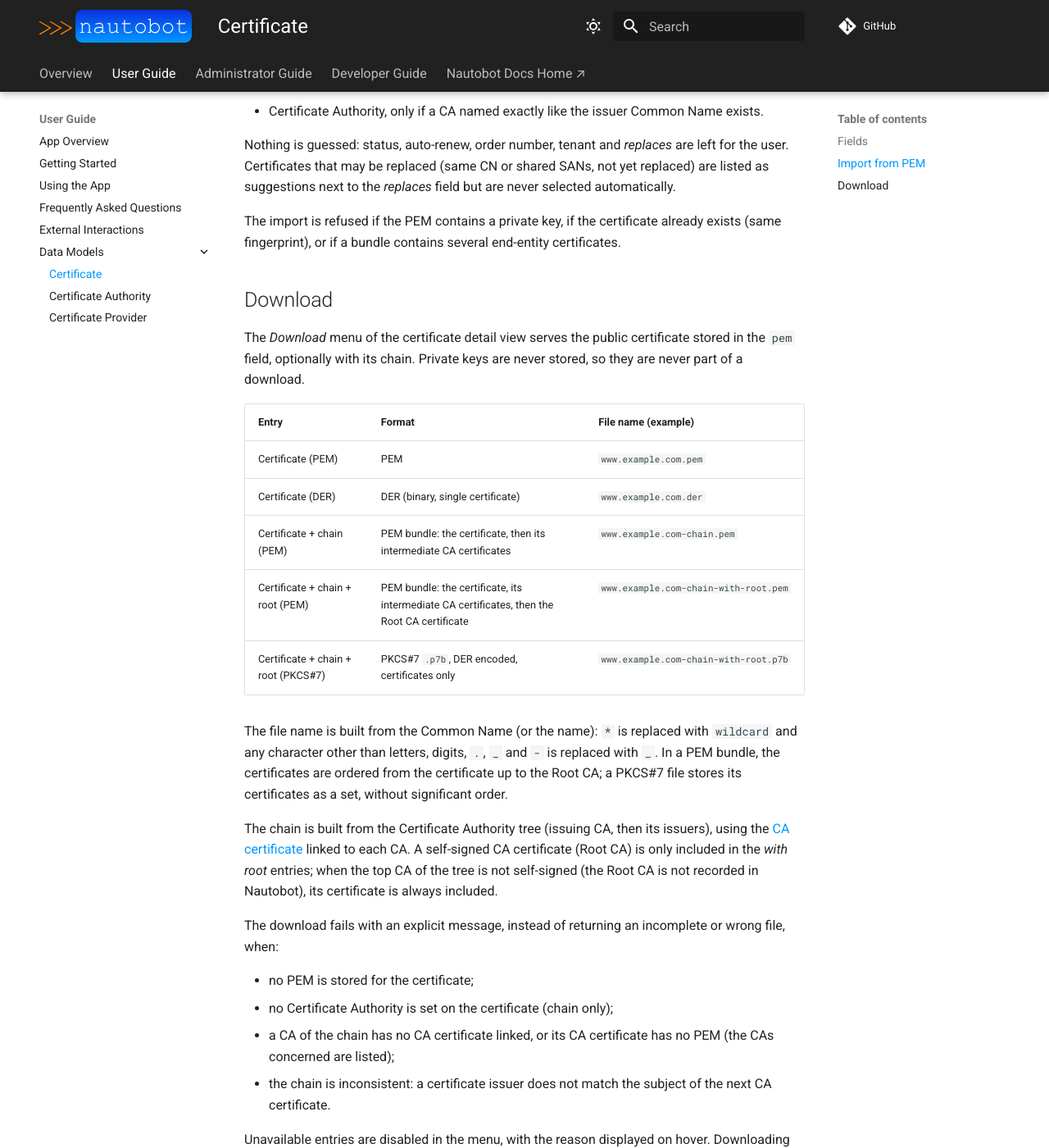
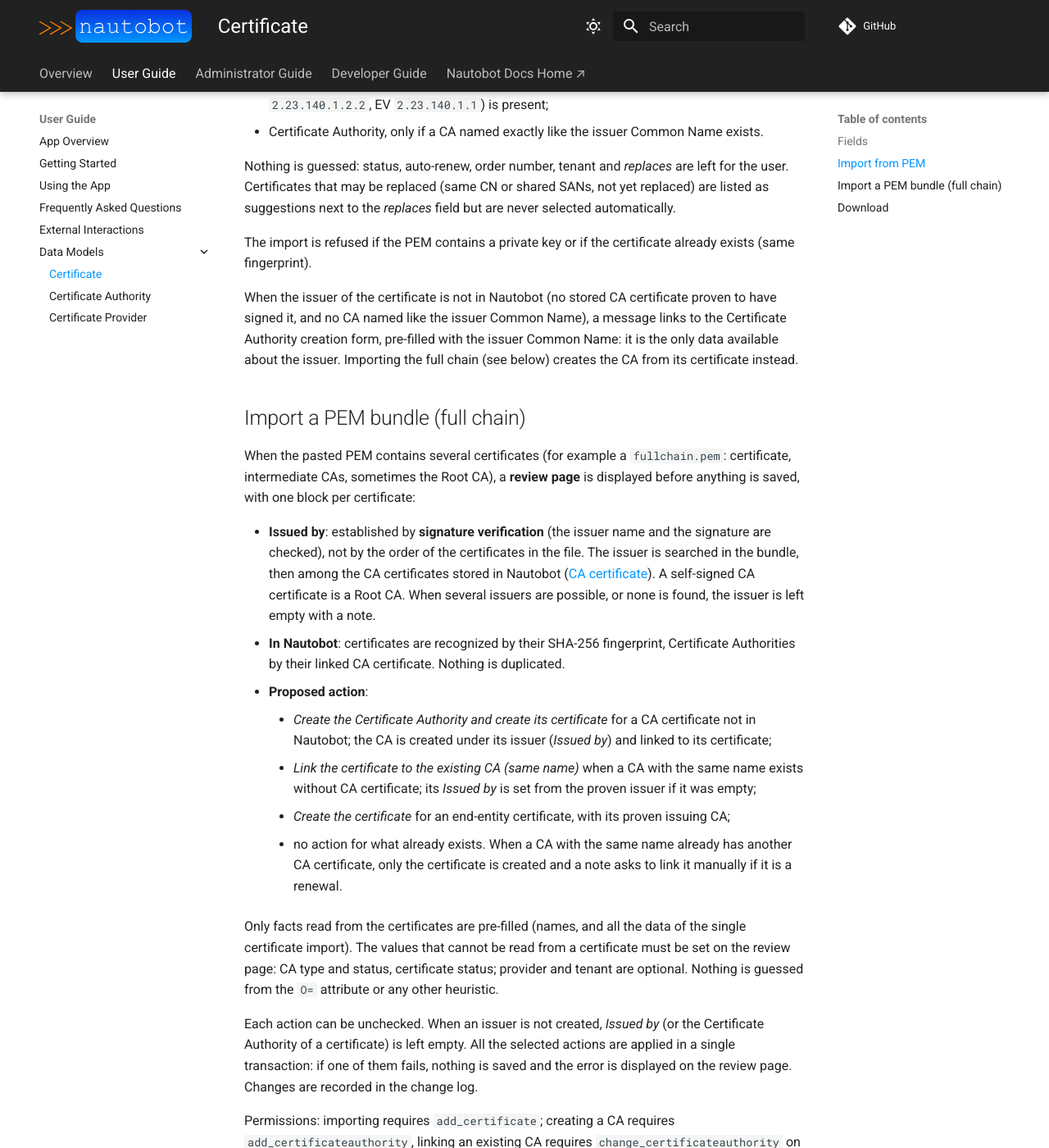
Before and after one commit to HyazOulephant/nautobot-app-ssl-manager, an MkDocs documentation site: the page built from docs/models/certificate.md, in a window 1280 px wide and 1400 px high, scrolled down 1594 px. Shown: the whole window at 82% size. Built offline with MkDocs 1.6.1 and Material for MkDocs 9.7.7, drawn with Linux system fonts in a browser that asks for light colours; comment, search, counter and statistics services are not loaded; some of the changed text lies outside the part shown.

Commit message:
docs: document PEM bundle import and CA certificates in the certification chain

```diff
--- a/docs/models/certificate.md
+++ b/docs/models/certificate.md
@@ -25,7 +25,7 @@ A Certificate describes an SSL/TLS certificate. Only the **public** certificate
 
 Computed (read-only): `days_remaining`, `is_expired`, `is_wildcard`.
 
-A certificate can be the certificate of a Certificate Authority (see [CA certificate](certificateauthority.md#ca-certificate)); its detail view then shows *CA certificate of*. The `is_ca_certificate` filter lists (or excludes) these certificates.
+A certificate can be the certificate of a Certificate Authority (see [CA certificate](certificateauthority.md#ca-certificate)); its detail view then shows it under its CA in the *Certification chain* panel, marked as *this certificate*. The `is_ca_certificate` filter lists (or excludes) these certificates.
 
 Tags, notes, contacts/teams, custom fields, relationships and change logging are supported through the standard Nautobot features.
 
@@ -39,7 +39,29 @@ Tags, notes, contacts/teams, custom fields, relationships and change logging are
 
 Nothing is guessed: status, auto-renew, order number, tenant and *replaces* are left for the user. Certificates that may be replaced (same CN or shared SANs, not yet replaced) are listed as suggestions next to the *replaces* field but are never selected automatically.
 
-The import is refused if the PEM contains a private key, if the certificate already exists (same fingerprint), or if a bundle contains several end-entity certificates.
+The import is refused if the PEM contains a private key or if the certificate already exists (same fingerprint).
+
+When the issuer of the certificate is not in Nautobot (no stored CA certificate proven to have signed it, and no CA named like the issuer Common Name), a message links to the Certificate Authority creation form, pre-filled with the issuer Common Name: it is the only data available about the issuer. Importing the full chain (see below) creates the CA from its certificate instead.
+
+## Import a PEM bundle (full chain)
+
+When the pasted PEM contains several certificates (for example a `fullchain.pem`: certificate, intermediate CAs, sometimes the Root CA), a **review page** is displayed before anything is saved, with one block per certificate:
+
+- **Issued by**: established by **signature verification** (the issuer name and the signature are checked), not by the order of the certificates in the file. The issuer is searched in the bundle, then among the CA certificates stored in Nautobot ([CA certificate](certificateauthority.md#ca-certificate)). A self-signed CA certificate is a Root CA. When several issuers are possible, or none is found, the issuer is left empty with a note.
+- **In Nautobot**: certificates are recognized by their SHA-256 fingerprint, Certificate Authorities by their linked CA certificate. Nothing is duplicated.
+- **Proposed action**:
+    - *Create the Certificate Authority and create its certificate* for a CA certificate not in Nautobot; the CA is created under its issuer (*Issued by*) and linked to its certificate;
+    - *Link the certificate to the existing CA (same name)* when a CA with the same name exists without CA certificate; its *Issued by* is set from the proven issuer if it was empty;
+    - *Create the certificate* for an end-entity certificate, with its proven issuing CA;
+    - no action for what already exists. When a CA with the same name already has another CA certificate, only the certificate is created and a note asks to link it manually if it is a renewal.
+
+Only facts read from the certificates are pre-filled (names, and all the data of the single certificate import). The values that cannot be read from a certificate must be set on the review page: CA type and status, certificate status; provider and tenant are optional. Nothing is guessed from the `O=` attribute or any other heuristic.
+
+Each action can be unchecked. When an issuer is not created, *Issued by* (or the Certificate Authority of a certificate) is left empty. All the selected actions are applied in a single transaction: if one of them fails, nothing is saved and the error is displayed on the review page. Changes are recorded in the change log.
+
+Permissions: importing requires `add_certificate`; creating a CA requires `add_certificateauthority`, linking an existing CA requires `change_certificateauthority` on it. Actions that are not permitted are displayed disabled, with the reason.
+
+Private keys are rejected for the whole bundle, and a bundle whose certificates all exist already is refused.
 
 ## Download
 
```
Also changed, not shown: docs/models/certificateauthority.md (+2 -2 lines), docs/user/app_getting_started.md (+1 -0 lines), docs/user/app_use_cases.md (+4 -0 lines), docs/user/faq.md (+3 -1 lines).
